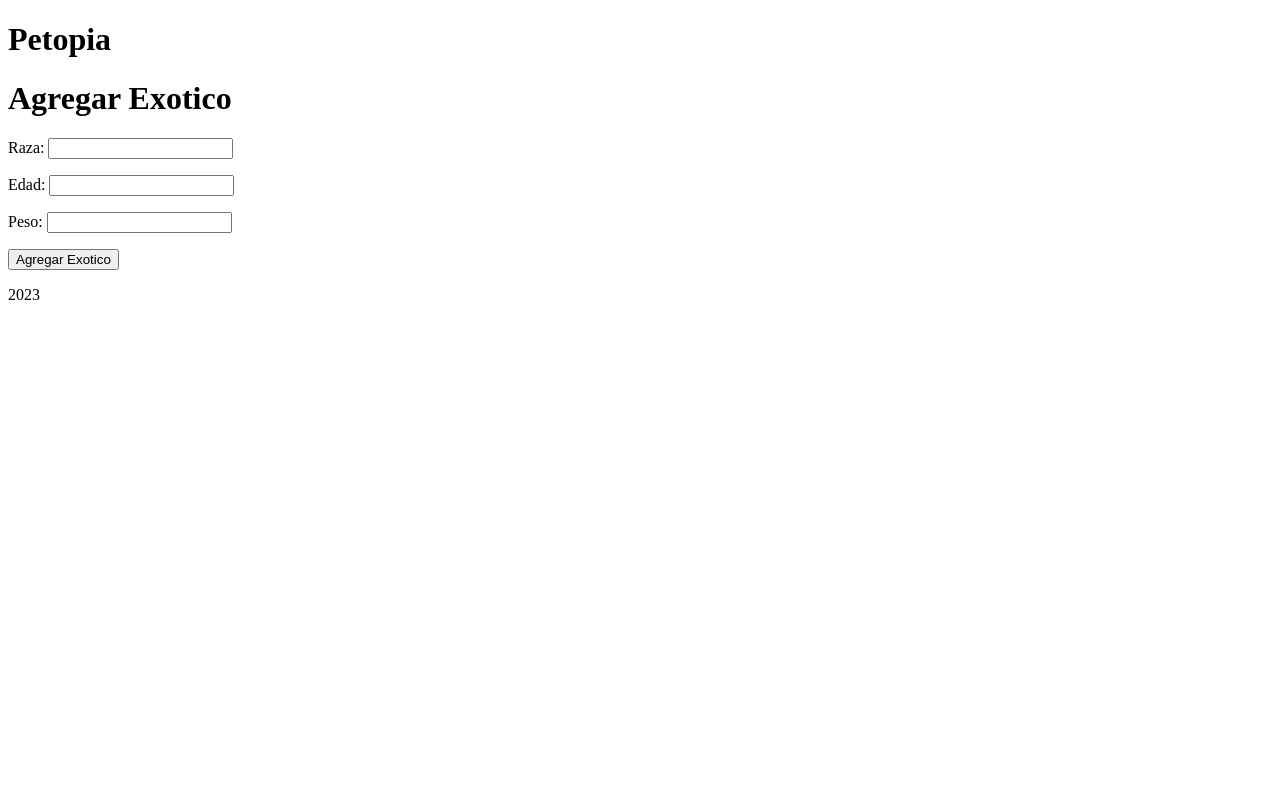
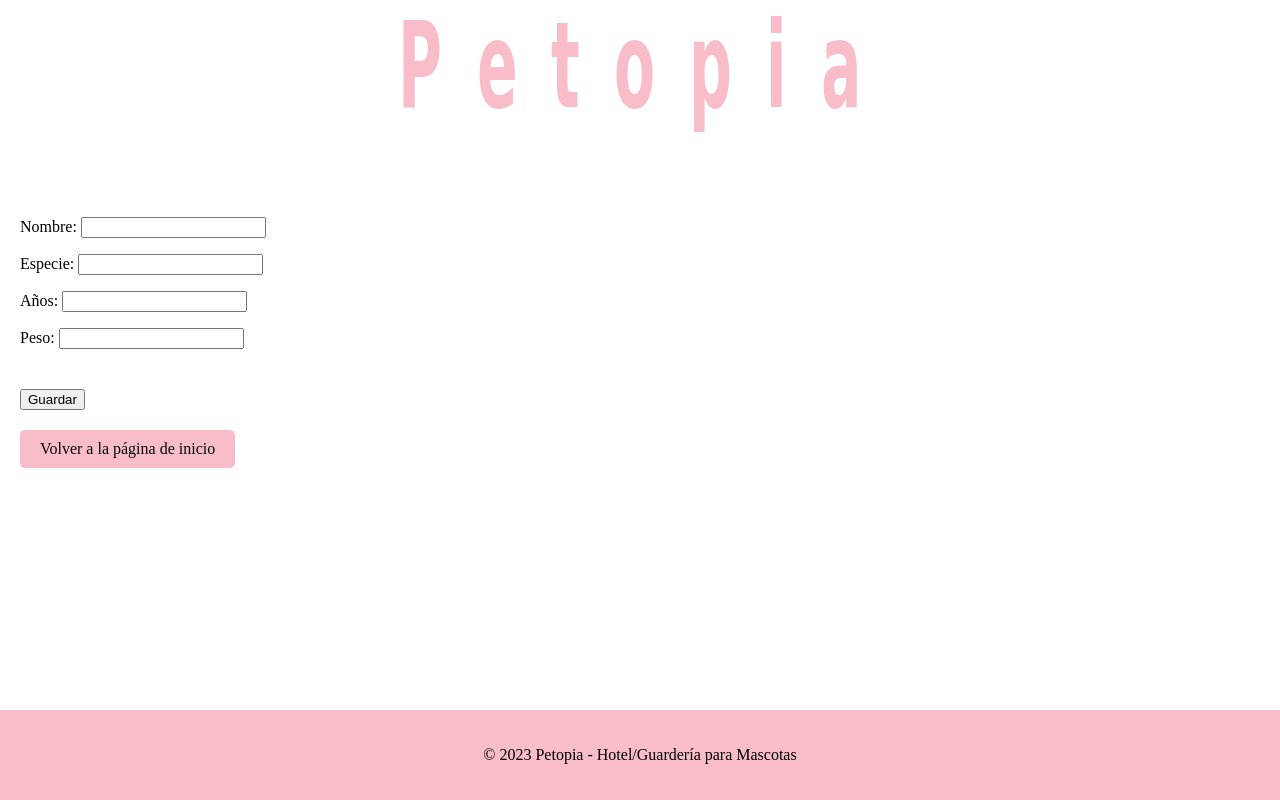
Before and after one commit to GomezSanti/3entrega, a Django app: page /agregar_exotico/ in a window 1280 px wide. Run offline with Django 4.2, Linux system fonts and the light colour scheme.

Commit message:
cambios visuales a la web

```diff
--- a/project/config/apps/home/models.py
+++ b/project/config/apps/home/models.py
@@ -3,24 +3,26 @@ from django.db import models
 # Create your models here.
 
 class Perro(models.Model):
+    nombre = models.CharField(max_length=100)
+    años = models.IntegerField()
+    peso = models.DecimalField(max_digits=5, decimal_places=2)
     raza = models.CharField(max_length=100)
-    edad = models.IntegerField()
-    peso = models.DecimalField(max_digits=5, decimal_places=2)
-
     def __str__(self):
         return self.raza
 
 class Gato(models.Model):
+    nombre = models.CharField(max_length=100)
+    años = models.IntegerField()
+    peso = models.DecimalField(max_digits=5, decimal_places=2)
     raza = models.CharField(max_length=100)
-    edad = models.IntegerField()
-    peso = models.DecimalField(max_digits=5, decimal_places=2)
 
     def __str__(self):
         return self.raza
 
 class Exotico(models.Model):
-    raza = models.CharField(max_length=100)
-    edad = models.IntegerField()
+    nombre = models.CharField(max_length=100)
+    especie = models.CharField(max_length=100)
+    años = models.IntegerField()
     peso = models.DecimalField(max_digits=5, decimal_places=2)
 
     def __str__(self):
--- a/project/config/apps/home/templates/home/agregar_Exotico.html
+++ b/project/config/apps/home/templates/home/agregar_Exotico.html
@@ -1,13 +1,17 @@
 {% extends 'home/base.html' %}
 
-{% block contenido  %}
+{% block contenido %}
 
-<h1> Agregar Exotico</h1>
 
-<form action = "" method="post">
+
+<form action="" method="post">
     {% csrf_token %}
-    {{form.as_p}}
-    <input type="submit" value="Agregar Exotico">
+    {{ form.as_p }}
+    <div class="button-container">
+        <button type="submit" class="header-button">Guardar</button>
+    </div>
 </form>
 
-{% endblock contenido  %}
+<a href="{% url 'home:index' %}" class="home-link">Volver a la página de inicio</a>
+
+{% endblock contenido %}
--- a/project/config/apps/home/templates/home/agregar_gato.html
+++ b/project/config/apps/home/templates/home/agregar_gato.html
@@ -2,12 +2,14 @@
 
 {% block contenido  %}
 
-<h1> Agregar Gato</h1>
+
 
 <form action = "" method="post">
     {% csrf_token %}
     {{form.as_p}}
-    <input type="submit" value="Agregar Gato">
+    <button type="submit" class="header-button">Guardar</button>
 </form>
 
+<a href="{% url 'home:index' %}" class="home-link">Volver a la página de inicio</a>
+
 {% endblock contenido  %}
--- a/project/config/apps/home/templates/home/base.html
+++ b/project/config/apps/home/templates/home/base.html
@@ -4,33 +4,103 @@
     <meta charset="UTF-8">
     <meta http-equiv="X-UA-Compatible" content="IE=edge">
     <meta name="viewport" content="width=device-width, initial-scale=1.0">
-    <title>Petopia</title>
     <style>
-        .header-buttons {
+        html, body {
+            height: 100%;
+            margin: 0;
+            padding: 0;
+        }
+
+        .hotel-title {
+            text-align: center;
+            font-family: 'Impact', sans-serif;
+            font-size: 60px;
+            margin-top: 50px;
+}
+
+        .hotel-letter {
+            display: inline-block;
+            font-family: 'Brush Script MT', cursive;
+            color: #f8bdc8;
+            letter-spacing: 20px;
+            transform: scaleY(2);
+            transform-origin: bottom;
+}
+
+
+        .container {
             display: flex;
-            gap: 10px;
+            flex-direction: column;
+            min-height: 100vh;
+
         }
+
+        .content {
+            flex: 1;
+            padding: 20px;
+        }
+
+        .footer {
+            background-color: #f8bdc8;
+            padding: 20px;
+            text-align: center;
+            margin-top: auto;
+        }
+
+        .footer-text {
+            color: #888;
+            font-size: 14px;
+            margin-top: 10px;
+        }
+
+        .button-container {
+            margin-top: 20px;
+        }
+
+        .link-container {
+            margin-top: 40px;
+}
+
         .header-button {
+            margin-top: 20px;
+        }
+
+
+        .home-link {
+            display: inline-block;
+            margin-top: 20px;
             padding: 10px 20px;
-            background-color: #eee;
-            border: 1px solid #ccc;
+            background-color: #f8bdc8;
+            color: #080707;
             text-decoration: none;
-            color: #333;
+            border-radius: 5px;
+            transition: background-color 0.3s ease;
+}
+
+        .home-link:hover {
+            background-color: #e599a7;
         }
+
     </style>
 </head>
 <body>
-</head>
-<body>
-    <h1>Petopia</h1>
+    <div class="container">
 
+        <h1 class="hotel-title">
+            <span class="hotel-letter">P</span>
+            <span class="hotel-letter">e</span>
+            <span class="hotel-letter">t</span>
+            <span class="hotel-letter">o</span>
+            <span class="hotel-letter">p</span>
+            <span class="hotel-letter">i</span>
+            <span class="hotel-letter">a</span>
+        </h1>
 
+        <div class="content">
+            {% block contenido %}
 
-    {% block contenido %}
+            {% endblock contenido %}
+        </div>
 
-    {% endblock contenido %}
-
-    {% include 'home/footer.html' %}
-
-</body>
-</html>
+        <div class="footer">
+            <p>&copy; 2023 Petopia - Hotel/Guardería para Mascotas</p>
```
Also changed, not shown: project/config/apps/home/templates/home/agregar_perro.html (+5 -2 lines), project/config/apps/home/templates/home/index.html (+7 -1 lines), project/config/apps/home/migrations/0002_rename_edad_exotico_años_rename_raza_exotico_especie_and_more.py (added), project/config/db.sqlite3.
